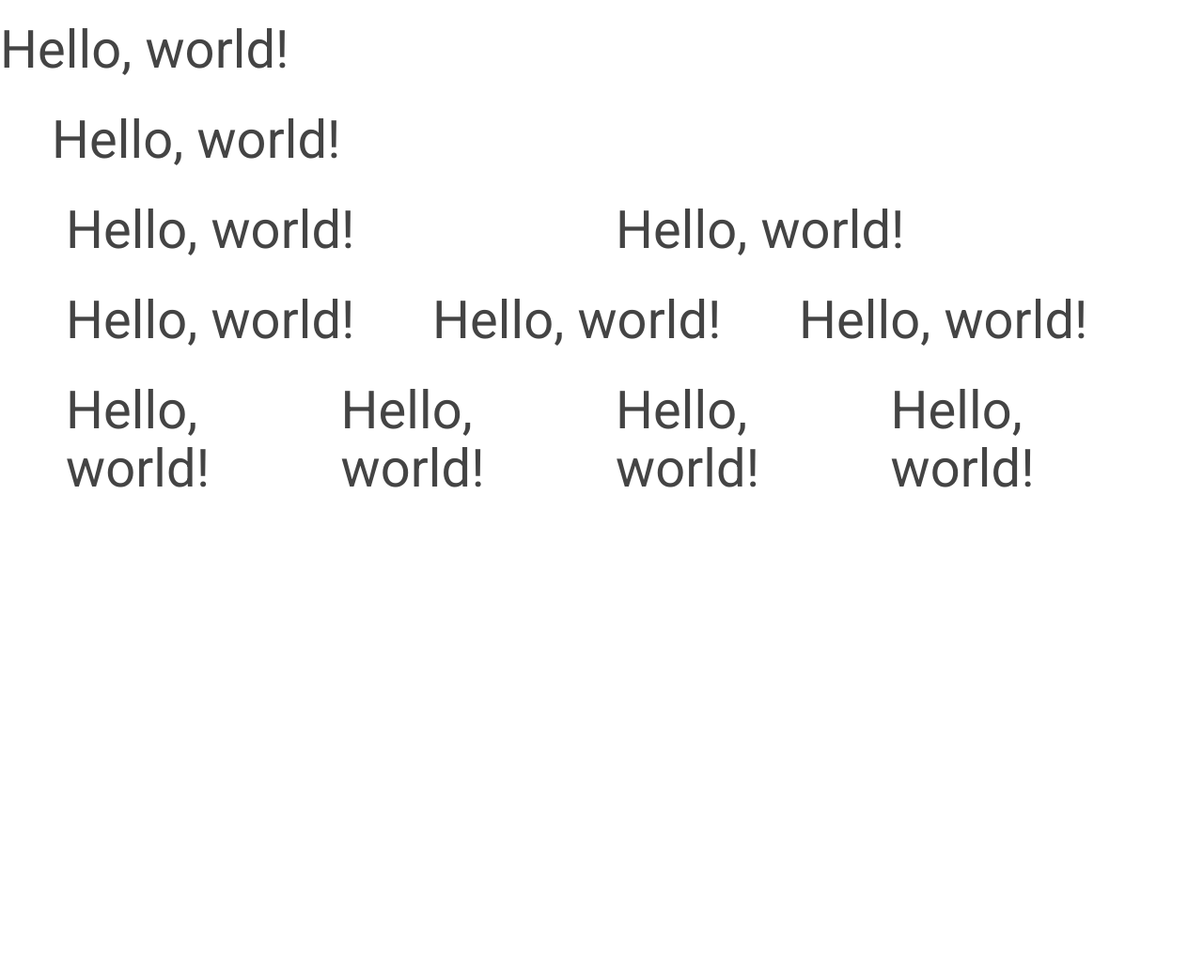
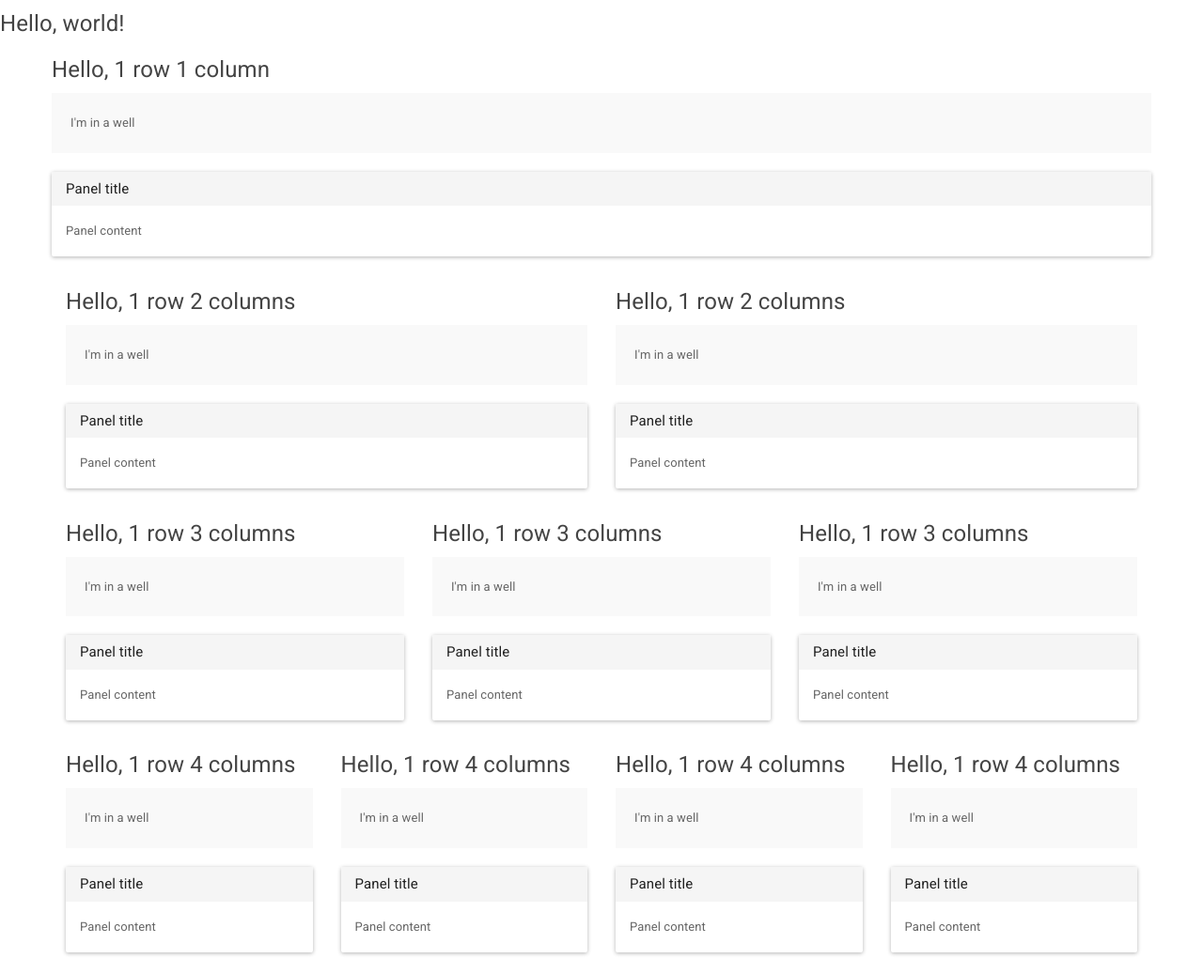
Before and after one commit to kukuhsain/learn-bootstrap-sass, a website: page index.html in a window 1280 px wide. Shown: the whole page at 94% size. Before the commit the page ends 800 px from the top, so only its background shows below. Drawn offline with Linux system fonts and the light colour scheme.

Commit message:
Add simple well and simple panel to each column in each row

```diff
--- a/index.html
+++ b/index.html
@@ -18,50 +18,146 @@
     <![endif]-->
   </head>
   <body>
-    <h1>Hello, world!</h1>
+    <h4>Hello, world!</h4>
     <div class="container">
 
       <!-- Single row single column -->
       <div class="row">
-        <h1>Hello, world!</h1>
+        <h4>Hello, 1 row 1 column</h4>
+        <div class="well">I'm in a well</div>
+        <div class="panel panel-default">
+          <div class="panel-heading">
+            <h3 class="panel-title">Panel title</h3>
+          </div>
+          <div class="panel-body">
+            Panel content
+          </div>
+        </div>
       </div>
 
       <!-- 1 row 2 columns -->
       <div class="row">
         <div class="col-md-6">
-          <h1>Hello, world!</h1>
+          <h4>Hello, 1 row 2 columns</h4>
+          <div class="well">I'm in a well</div>
+          <div class="panel panel-default">
+            <div class="panel-heading">
+              <h3 class="panel-title">Panel title</h3>
+            </div>
+            <div class="panel-body">
+              Panel content
+            </div>
+          </div>
         </div>
+
         <div class="col-md-6">
-          <h1>Hello, world!</h1>
+          <h4>Hello, 1 row 2 columns</h4>
+          <div class="well">I'm in a well</div>
+          <div class="panel panel-default">
+            <div class="panel-heading">
+              <h3 class="panel-title">Panel title</h3>
+            </div>
+            <div class="panel-body">
+              Panel content
+            </div>
+          </div>
         </div>
       </div>
 
       <!-- 1 row 3 columns -->
       <div class="row">
         <div class="col-md-4">
-          <h1>Hello, world!</h1>
+          <h4>Hello, 1 row 3 columns</h4>
+          <div class="well">I'm in a well</div>
+          <div class="panel panel-default">
+            <div class="panel-heading">
+              <h3 class="panel-title">Panel title</h3>
+            </div>
+            <div class="panel-body">
+              Panel content
+            </div>
+          </div>
         </div>
+
         <div class="col-md-4">
-          <h1>Hello, world!</h1>
+          <h4>Hello, 1 row 3 columns</h4>
+          <div class="well">I'm in a well</div>
+          <div class="panel panel-default">
+            <div class="panel-heading">
+              <h3 class="panel-title">Panel title</h3>
+            </div>
+            <div class="panel-body">
+              Panel content
+            </div>
+          </div>
         </div>
+
         <div class="col-md-4">
-          <h1>Hello, world!</h1>
+          <h4>Hello, 1 row 3 columns</h4>
+          <div class="well">I'm in a well</div>
+          <div class="panel panel-default">
+            <div class="panel-heading">
+              <h3 class="panel-title">Panel title</h3>
+            </div>
+            <div class="panel-body">
+              Panel content
+            </div>
+          </div>
         </div>
       </div>
 
       <!-- 1 row 4 columns -->
       <div class="row">
         <div class="col-md-3">
-          <h1>Hello, world!</h1>
+          <h4>Hello, 1 row 4 columns</h4>
+          <div class="well">I'm in a well</div>
+          <div class="panel panel-default">
+            <div class="panel-heading">
+              <h3 class="panel-title">Panel title</h3>
+            </div>
+            <div class="panel-body">
+              Panel content
+            </div>
+          </div>
         </div>
+
         <div class="col-md-3">
-          <h1>Hello, world!</h1>
+          <h4>Hello, 1 row 4 columns</h4>
+          <div class="well">I'm in a well</div>
+          <div class="panel panel-default">
+            <div class="panel-heading">
+              <h3 class="panel-title">Panel title</h3>
+            </div>
+            <div class="panel-body">
+              Panel content
+            </div>
+          </div>
         </div>
+
         <div class="col-md-3">
-          <h1>Hello, world!</h1>
+          <h4>Hello, 1 row 4 columns</h4>
+          <div class="well">I'm in a well</div>
+          <div class="panel panel-default">
+            <div class="panel-heading">
+              <h3 class="panel-title">Panel title</h3>
+            </div>
+            <div class="panel-body">
+              Panel content
+            </div>
+          </div>
         </div>
+
         <div class="col-md-3">
-          <h1>Hello, world!</h1>
+          <h4>Hello, 1 row 4 columns</h4>
+          <div class="well">I'm in a well</div>
+          <div class="panel panel-default">
+            <div class="panel-heading">
+              <h3 class="panel-title">Panel title</h3>
+            </div>
+            <div class="panel-body">
+              Panel content
+            </div>
+          </div>
         </div>
       </div>
 
```
